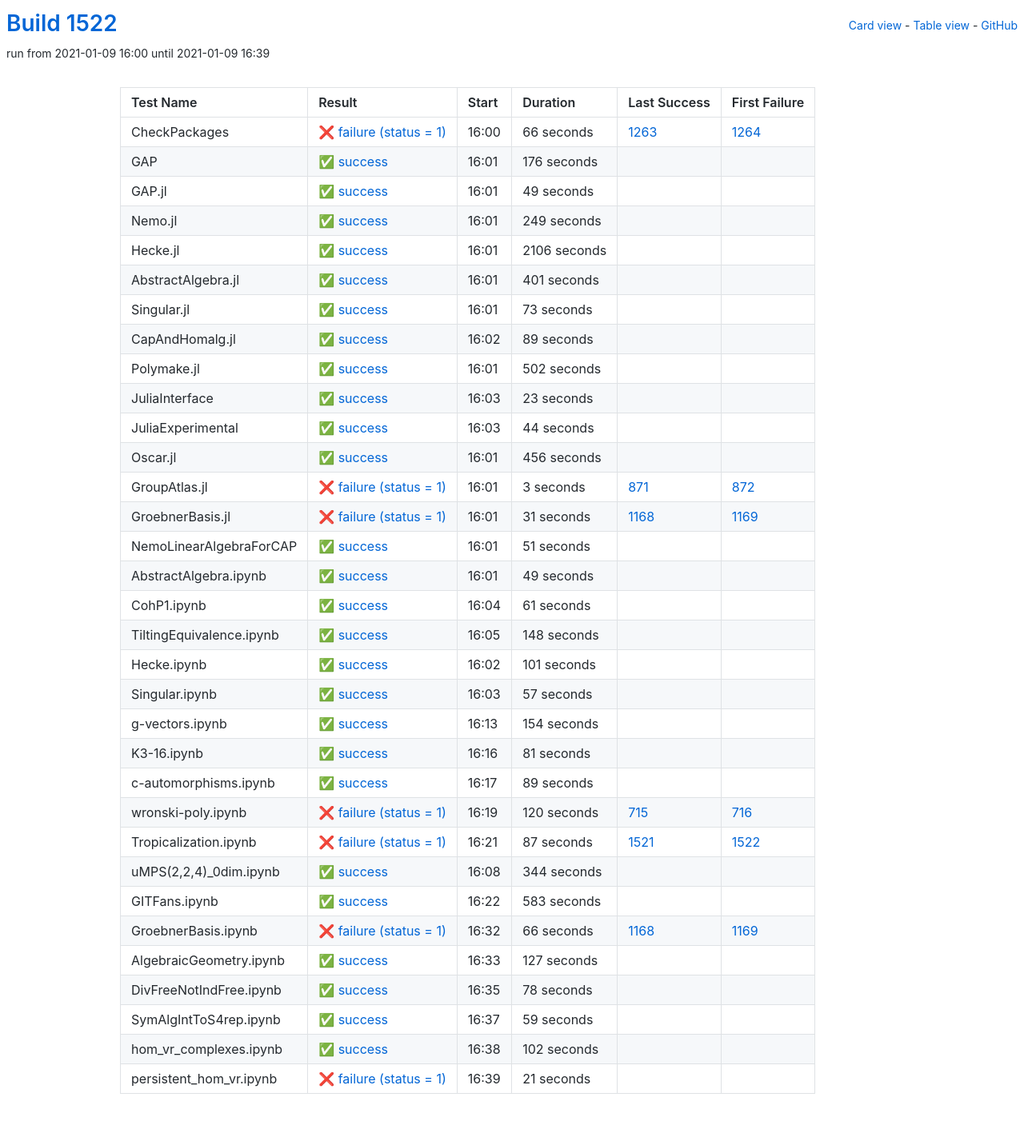
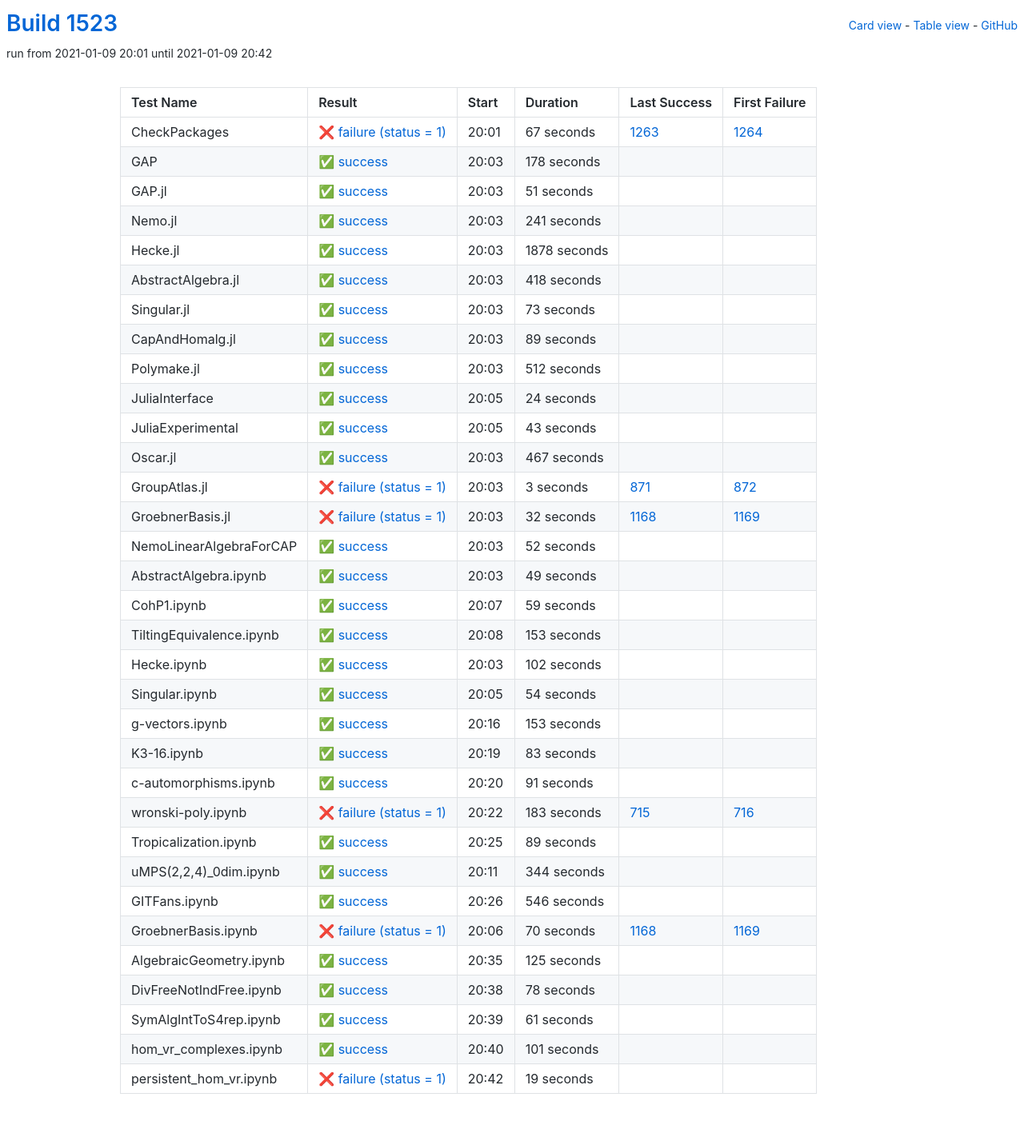
Before and after one commit to oscar-system/oscar-ci-status-stable, a Jekyll site: the page built from table.html, in a window 1280 px wide. Shown: the whole page at 80% size. Built offline with Jekyll 4.4.1, drawn with Linux system fonts in a browser that asks for light colours.

Commit message:
Build #1523

```diff
--- a/_data/ci.yml
+++ b/_data/ci.yml
@@ -1,6 +1,6 @@
 ---
-build: 1522
-build_url: https://oscarci.mathematik.uni-kl.de/job/oscar-stable/1522/
+build: 1523
+build_url: https://oscarci.mathematik.uni-kl.de/job/oscar-stable/1523/
 job: oscar-stable
 organization: oscar-system
 repo: oscar-ci-status-stable
@@ -8,80 +8,80 @@ repourl: https://github.com/oscar-system/oscar-ci-status-stable
 tests:
 - name: CheckPackages
   id: checkpackages
-  log: https://oscarci.mathematik.uni-kl.de/job/oscar-stable/1522/artifact/logs/build-1522/CheckPackages.log
-  start: 2021-01-09 16:00
+  log: https://oscarci.mathematik.uni-kl.de/job/oscar-stable/1523/artifact/logs/build-1523/CheckPackages.log
+  start: 2021-01-09 20:01
   success: false
   exitcode: 1
   status: failure
-  duration: 66
+  duration: 67
   last_success: 1263
   last_success_url: https://oscarci.mathematik.uni-kl.de/job/oscar-stable/1263/
   first_failure: 1264
   first_failure_url: https://oscarci.mathematik.uni-kl.de/job/oscar-stable/1264/
 - name: GAP
   id: gap
-  log: https://oscarci.mathematik.uni-kl.de/job/oscar-stable/1522/artifact/logs/build-1522/GAP.log
-  start: 2021-01-09 16:01
+  log: https://oscarci.mathematik.uni-kl.de/job/oscar-stable/1523/artifact/logs/build-1523/GAP.log
+  start: 2021-01-09 20:03
   success: true
   exitcode: 0
   status: success
-  duration: 176
+  duration: 178
   last_success: false
   last_success_url:
   first_failure: false
   first_failure_url:
 - name: GAP.jl
   id: gap-jl
-  log: https://oscarci.mathematik.uni-kl.de/job/oscar-stable/1522/artifact/logs/build-1522/GAP.jl.log
-  start: 2021-01-09 16:01
+  log: https://oscarci.mathematik.uni-kl.de/job/oscar-stable/1523/artifact/logs/build-1523/GAP.jl.log
+  start: 2021-01-09 20:03
   success: true
   exitcode: 0
   status: success
-  duration: 49
+  duration: 51
   last_success: false
   last_success_url:
   first_failure: false
   first_failure_url:
 - name: Nemo.jl
   id: nemo-jl
-  log: https://oscarci.mathematik.uni-kl.de/job/oscar-stable/1522/artifact/logs/build-1522/Nemo.jl.log
-  start: 2021-01-09 16:01
+  log: https://oscarci.mathematik.uni-kl.de/job/oscar-stable/1523/artifact/logs/build-1523/Nemo.jl.log
+  start: 2021-01-09 20:03
   success: true
   exitcode: 0
   status: success
-  duration: 249
+  duration: 241
   last_success: false
   last_success_url:
   first_failure: false
   first_failure_url:
 - name: Hecke.jl
   id: hecke-jl
-  log: https://oscarci.mathematik.uni-kl.de/job/oscar-stable/1522/artifact/logs/build-1522/Hecke.jl.log
-  start: 2021-01-09 16:01
+  log: https://oscarci.mathematik.uni-kl.de/job/oscar-stable/1523/artifact/logs/build-1523/Hecke.jl.log
+  start: 2021-01-09 20:03
   success: true
   exitcode: 0
   status: success
-  duration: 2106
+  duration: 1878
   last_success: false
   last_success_url:
   first_failure: false
   first_failure_url:
 - name: AbstractAlgebra.jl
   id: abstractalgebra-jl
-  log: https://oscarci.mathematik.uni-kl.de/job/oscar-stable/1522/artifact/logs/build-1522/AbstractAlgebra.jl.log
-  start: 2021-01-09 16:01
+  log: https://oscarci.mathematik.uni-kl.de/job/oscar-stable/1523/artifact/logs/build-1523/AbstractAlgebra.jl.log
+  start: 2021-01-09 20:03
   success: true
   exitcode: 0
   status: success
-  duration: 401
+  duration: 418
   last_success: false
   last_success_url:
   first_failure: false
   first_failure_url:
 - name: Singular.jl
   id: singular-jl
-  log: https://oscarci.mathematik.uni-kl.de/job/oscar-stable/1522/artifact/logs/build-1522/Singular.jl.log
-  start: 2021-01-09 16:01
+  log: https://oscarci.mathematik.uni-kl.de/job/oscar-stable/1523/artifact/logs/build-1523/Singular.jl.log
+  start: 2021-01-09 20:03
   success: true
   exitcode: 0
   status: success
@@ -92,8 +92,8 @@ tests:
   first_failure_url:
 - name: CapAndHomalg.jl
   id: capandhomalg-jl
-  log: https://oscarci.mathematik.uni-kl.de/job/oscar-stable/1522/artifact/logs/build-1522/CapAndHomalg.jl.log
-  start: 2021-01-09 16:02
+  log: https://oscarci.mathematik.uni-kl.de/job/oscar-stable/1523/artifact/logs/build-1523/CapAndHomalg.jl.log
+  start: 2021-01-09 20:03
   success: true
   exitcode: 0
   status: success
@@ -104,56 +104,56 @@ tests:
   first_failure_url:
 - name: Polymake.jl
   id: polymake-jl
-  log: https://oscarci.mathematik.uni-kl.de/job/oscar-stable/1522/artifact/logs/build-1522/Polymake.jl.log
-  start: 2021-01-09 16:01
+  log: https://oscarci.mathematik.uni-kl.de/job/oscar-stable/1523/artifact/logs/build-1523/Polymake.jl.log
+  start: 2021-01-09 20:03
   success: true
   exitcode: 0
   status: success
-  duration: 502
+  duration: 512
   last_success: false
   last_success_url:
   first_failure: false
   first_failure_url:
 - name: JuliaInterface
   id: juliainterface
-  log: https://oscarci.mathematik.uni-kl.de/job/oscar-stable/1522/artifact/logs/build-1522/JuliaInterface.log
-  start: 2021-01-09 16:03
+  log: https://oscarci.mathematik.uni-kl.de/job/oscar-stable/1523/artifact/logs/build-1523/JuliaInterface.log
+  start: 2021-01-09 20:05
   success: true
   exitcode: 0
   status: success
-  duration: 23
+  duration: 24
   last_success: false
   last_success_url:
   first_failure: false
   first_failure_url:
 - name: JuliaExperimental
   id: juliaexperimental
-  log: https://oscarci.mathematik.uni-kl.de/job/oscar-stable/1522/artifact/logs/build-1522/JuliaExperimental.log
-  start: 2021-01-09 16:03
+  log: https://oscarci.mathematik.uni-kl.de/job/oscar-stable/1523/artifact/logs/build-1523/JuliaExperimental.log
+  start: 2021-01-09 20:05
   success: true
   exitcode: 0
   status: success
-  duration: 44
+  duration: 43
   last_success: false
   last_success_url:
   first_failure: false
   first_failure_url:
 - name: Oscar.jl
   id: oscar-jl
-  log: https://oscarci.mathematik.uni-kl.de/job/oscar-stable/1522/artifact/logs/build-1522/Oscar.jl.log
-  start: 2021-01-09 16:01
+  log: https://oscarci.mathematik.uni-kl.de/job/oscar-stable/1523/artifact/logs/build-1523/Oscar.jl.log
+  start: 2021-01-09 20:03
   success: true
   exitcode: 0
   status: success
-  duration: 456
+  duration: 467
   last_success: false
   last_success_url:
   first_failure: false
   first_failure_url:
 - name: GroupAtlas.jl
   id: groupatlas-jl
-  log: https://oscarci.mathematik.uni-kl.de/job/oscar-stable/1522/artifact/logs/build-1522/GroupAtlas.jl.log
-  start: 2021-01-09 16:01
+  log: https://oscarci.mathematik.uni-kl.de/job/oscar-stable/1523/artifact/logs/build-1523/GroupAtlas.jl.log
+  start: 2021-01-09 20:03
   success: false
   exitcode: 1
   status: failure
@@ -164,32 +164,32 @@ tests:
   first_failure_url: https://oscarci.mathematik.uni-kl.de/job/oscar-stable/872/
 - name: GroebnerBasis.jl
   id: groebnerbasis-jl
-  log: https://oscarci.mathematik.uni-kl.de/job/oscar-stable/1522/artifact/logs/build-1522/GroebnerBasis.jl.log
-  start: 2021-01-09 16:01
+  log: https://oscarci.mathematik.uni-kl.de/job/oscar-stable/1523/artifact/logs/build-1523/GroebnerBasis.jl.log
+  start: 2021-01-09 20:03
   success: false
   exitcode: 1
   status: failure
-  duration: 31
+  duration: 32
   last_success: 1168
   last_success_url: https://oscarci.mathematik.uni-kl.de/job/oscar-stable/1168/
   first_failure: 1169
   first_failure_url: https://oscarci.mathematik.uni-kl.de/job/oscar-stable/1169/
 - name: NemoLinearAlgebraForCAP
   id: nemolinearalgebraforcap
-  log: https://oscarci.mathematik.uni-kl.de/job/oscar-stable/1522/artifact/logs/build-1522/NemoLinearAlgebraForCAP.log
-  start: 2021-01-09 16:01
+  log: https://oscarci.mathematik.uni-kl.de/job/oscar-stable/1523/artifact/logs/build-1523/NemoLinearAlgebraForCAP.log
+  start: 2021-01-09 20:03
   success: true
   exitcode: 0
   status: success
-  duration: 51
+  duration: 52
   last_success: false
   last_success_url:
   first_failure: false
   first_failure_url:
 - name: AbstractAlgebra.ipynb
   id: abstractalgebra-ipynb
-  log: https://oscarci.mathematik.uni-kl.de/job/oscar-stable/1522/artifact/logs/build-1522/AbstractAlgebra.ipynb.log
-  start: 2021-01-09 16:01
+  log: https://oscarci.mathematik.uni-kl.de/job/oscar-stable/1523/artifact/logs/build-1523/AbstractAlgebra.ipynb.log
+  start: 2021-01-09 20:03
   success: true
   exitcode: 0
   status: success
@@ -200,80 +200,104 @@ tests:
   first_failure_url:
 - name: CohP1.ipynb
   id: cohp1-ipynb
-  log: https://oscarci.mathematik.uni-kl.de/job/oscar-stable/1522/artifact/logs/build-1522/CohP1.ipynb.log
-  start: 2021-01-09 16:04
+  log: https://oscarci.mathematik.uni-kl.de/job/oscar-stable/1523/artifact/logs/build-1523/CohP1.ipynb.log
+  start: 2021-01-09 20:07
   success: true
   exitcode: 0
   status: success
-  duration: 61
+  duration: 59
   last_success: false
   last_success_url:
   first_failure: false
   first_failure_url:
 - name: TiltingEquivalence.ipynb
   id: tiltingequivalence-ipynb
-  log: https://oscarci.mathematik.uni-kl.de/job/oscar-stable/1522/artifact/logs/build-1522/TiltingEquivalence.ipynb.log
-  start: 2021-01-09 16:05
+  log: https://oscarci.mathematik.uni-kl.de/job/oscar-stable/1523/artifact/logs/build-1523/TiltingEquivalence.ipynb.log
+  start: 2021-01-09 20:08
   success: true
   exitcode: 0
   status: success
-  duration: 148
+  duration: 153
   last_success: false
   last_success_url:
   first_failure: false
   first_failure_url:
 - name: Hecke.ipynb
   id: hecke-ipynb
-  log: https://oscarci.mathematik.uni-kl.de/job/oscar-stable/1522/artifact/logs/build-1522/Hecke.ipynb.log
-  start: 2021-01-09 16:02
+  log: https://oscarci.mathematik.uni-kl.de/job/oscar-stable/1523/artifact/logs/build-1523/Hecke.ipynb.log
+  start: 2021-01-09 20:03
   success: true
   exitcode: 0
   status: success
-  duration: 101
+  duration: 102
   last_success: false
   last_success_url:
   first_failure: false
   first_failure_url:
 - name: Singular.ipynb
   id: singular-ipynb
-  log: https://oscarci.mathematik.uni-kl.de/job/oscar-stable/1522/artifact/logs/build-1522/Singular.ipynb.log
-  start: 2021-01-09 16:03
+  log: https://oscarci.mathematik.uni-kl.de/job/oscar-stable/1523/artifact/logs/build-1523/Singular.ipynb.log
+  start: 2021-01-09 20:05
   success: true
   exitcode: 0
   status: success
-  duration: 57
+  duration: 54
   last_success: false
   last_success_url:
   first_failure: false
   first_failure_url:
 - name: g-vectors.ipynb
   id: g-vectors-ipynb
-  log: https://oscarci.mathematik.uni-kl.de/job/oscar-stable/1522/artifact/logs/build-1522/g-vectors.ipynb.log
-  start: 2021-01-09 16:13
+  log: https://oscarci.mathematik.uni-kl.de/job/oscar-stable/1523/artifact/logs/build-1523/g-vectors.ipynb.log
+  start: 2021-01-09 20:16
   success: true
   exitcode: 0
   status: success
-  duration: 154
+  duration: 153
   last_success: false
   last_success_url:
   first_failure: false
   first_failure_url:
 - name: K3-16.ipynb
   id: k3-16-ipynb
-  log: https://oscarci.mathematik.uni-kl.de/job/oscar-stable/1522/artifact/logs/build-1522/K3-16.ipynb.log
-  start: 2021-01-09 16:16
+  log: https://oscarci.mathematik.uni-kl.de/job/oscar-stable/1523/artifact/logs/build-1523/K3-16.ipynb.log
+  start: 2021-01-09 20:19
   success: true
   exitcode: 0
   status: success
-  duration: 81
+  duration: 83
   last_success: false
   last_success_url:
   first_failure: false
   first_failure_url:
 - name: c-automorphisms.ipynb
   id: c-automorphisms-ipynb
-  log: https://oscarci.mathematik.uni-kl.de/job/oscar-stable/1522/artifact/logs/build-1522/c-automorphisms.ipynb.log
-  start: 2021-01-09 16:17
+  log: https://oscarci.mathematik.uni-kl.de/job/oscar-stable/1523/artifact/logs/build-1523/c-automorphisms.ipynb.log
+  start: 2021-01-09 20:20
+  success: true
+  exitcode: 0
+  status: success
+  duration: 91
+  last_success: false
+  last_success_url:
+  first_failure: false
+  first_failure_url:
+- name: wronski-poly.ipynb
+  id: wronski-poly-ipynb
+  log: https://oscarci.mathematik.uni-kl.de/job/oscar-stable/1523/artifact/logs/build-1523/wronski-poly.ipynb.log
+  start: 2021-01-09 20:22
+  success: false
+  exitcode: 1
+  status: failure
+  duration: 183
+  last_success: 715
+  last_success_url: https://oscarci.mathematik.uni-kl.de/job/oscar-stable/715/
+  first_failure: 716
+  first_failure_url: https://oscarci.mathematik.uni-kl.de/job/oscar-stable/716/
+- name: Tropicalization.ipynb
+  id: tropicalization-ipynb
+  log: https://oscarci.mathematik.uni-kl.de/job/oscar-stable/1523/artifact/logs/build-1523/Tropicalization.ipynb.log
+  start: 2021-01-09 20:25
   success: true
   exitcode: 0
   status: success
@@ -282,34 +306,10 @@ tests:
   last_success_url:
   first_failure: false
   first_failure_url:
-- name: wronski-poly.ipynb
-  id: wronski-poly-ipynb
-  log: https://oscarci.mathematik.uni-kl.de/job/oscar-stable/1522/artifact/logs/build-1522/wronski-poly.ipynb.log
-  start: 2021-01-09 16:19
-  success: false
-  exitcode: 1
-  status: failure
-  duration: 120
-  last_success: 715
-  last_success_url: https://oscarci.mathematik.uni-kl.de/job/oscar-stable/715/
-  first_failure: 716
-  first_failure_url: https://oscarci.mathematik.uni-kl.de/job/oscar-stable/716/
-- name: Tropicalization.ipynb
-  id: tropicalization-ipynb
-  log: https://oscarci.mathematik.uni-kl.de/job/oscar-stable/1522/artifact/logs/build-1522/Tropicalization.ipynb.log
-  start: 2021-01-09 16:21
-  success: false
-  exitcode: 1
-  status: failure
-  duration: 87
-  last_success: 1521
-  last_success_url: https://oscarci.mathematik.uni-kl.de/job/oscar-stable/1521/
-  first_failure: 1522
-  first_failure_url: https://oscarci.mathematik.uni-kl.de/job/oscar-stable/1522/
 - name: uMPS(2,2,4)_0dim.ipynb
   id: umps-2-2-4-0dim-ipynb
-  log: https://oscarci.mathematik.uni-kl.de/job/oscar-stable/1522/artifact/logs/build-1522/uMPS-2-2-4-_0dim.ipynb.log
-  start: 2021-01-09 16:08
+  log: https://oscarci.mathematik.uni-kl.de/job/oscar-stable/1523/artifact/logs/build-1523/uMPS-2-2-4-_0dim.ipynb.log
+  start: 2021-01-09 20:11
   success: true
   exitcode: 0
   status: success
@@ -320,44 +320,44 @@ tests:
   first_failure_url:
 - name: GITFans.ipynb
   id: gitfans-ipynb
-  log: https://oscarci.mathematik.uni-kl.de/job/oscar-stable/1522/artifact/logs/build-1522/GITFans.ipynb.log
-  start: 2021-01-09 16:22
+  log: https://oscarci.mathematik.uni-kl.de/job/oscar-stable/1523/artifact/logs/build-1523/GITFans.ipynb.log
+  start: 2021-01-09 20:26
   success: true
   exitcode: 0
   status: success
-  duration: 583
+  duration: 546
   last_success: false
   last_success_url:
   first_failure: false
   first_failure_url:
 - name: GroebnerBasis.ipynb
   id: groebnerbasis-ipynb
-  log: https://oscarci.mathematik.uni-kl.de/job/oscar-stable/1522/artifact/logs/build-1522/GroebnerBasis.ipynb.log
-  start: 2021-01-09 16:32
+  log: https://oscarci.mathematik.uni-kl.de/job/oscar-stable/1523/artifact/logs/build-1523/GroebnerBasis.ipynb.log
+  start: 2021-01-09 20:06
   success: false
   exitcode: 1
   status: failure
-  duration: 66
+  duration: 70
   last_success: 1168
   last_success_url: https://oscarci.mathematik.uni-kl.de/job/oscar-stable/1168/
   first_failure: 1169
   first_failure_url: https://oscarci.mathematik.uni-kl.de/job/oscar-stable/1169/
 - name: AlgebraicGeometry.ipynb
   id: algebraicgeometry-ipynb
-  log: https://oscarci.mathematik.uni-kl.de/job/oscar-stable/1522/artifact/logs/build-1522/AlgebraicGeometry.ipynb.log
-  start: 2021-01-09 16:33
+  log: https://oscarci.mathematik.uni-kl.de/job/oscar-stable/1523/artifact/logs/build-1523/AlgebraicGeometry.ipynb.log
+  start: 2021-01-09 20:35
   success: true
   exitcode: 0
   status: success
-  duration: 127
+  duration: 125
   last_success: false
   last_success_url:
   first_failure: false
   first_failure_url:
 - name: DivFreeNotIndFree.ipynb
   id: divfreenotindfree-ipynb
-  log: https://oscarci.mathematik.uni-kl.de/job/oscar-stable/1522/artifact/logs/build-1522/DivFreeNotIndFree.ipynb.log
-  start: 2021-01-09 16:35
+  log: https://oscarci.mathematik.uni-kl.de/job/oscar-stable/1523/artifact/logs/build-1523/DivFreeNotIndFree.ipynb.log
+  start: 2021-01-09 20:38
   success: true
   exitcode: 0
   status: success
@@ -368,36 +368,36 @@ tests:
   first_failure_url:
 - name: SymAlgIntToS4rep.ipynb
   id: symalginttos4rep-ipynb
-  log: https://oscarci.mathematik.uni-kl.de/job/oscar-stable/1522/artifact/logs/build-1522/SymAlgIntToS4rep.ipynb.log
-  start: 2021-01-09 16:37
+  log: https://oscarci.mathematik.uni-kl.de/job/oscar-stable/1523/artifact/logs/build-1523/SymAlgIntToS4rep.ipynb.log
+  start: 2021-01-09 20:39
   success: true
   exitcode: 0
   status: success
-  duration: 59
+  duration: 61
   last_success: false
   last_success_url:
   first_failure: false
   first_failure_url:
 - name: hom_vr_complexes.ipynb
   id: hom-vr-complexes-ipynb
-  log: https://oscarci.mathematik.uni-kl.de/job/oscar-stable/1522/artifact/logs/build-1522/hom_vr_complexes.ipynb.log
-  start: 2021-01-09 16:38
+  log: https://oscarci.mathematik.uni-kl.de/job/oscar-stable/1523/artifact/logs/build-1523/hom_vr_complexes.ipynb.log
+  start: 2021-01-09 20:40
   success: true
   exitcode: 0
   status: success
-  duration: 102
+  duration: 101
   last_success: false
   last_success_url:
   first_failure: false
   first_failure_url:
 - name: persistent_hom_vr.ipynb
   id: persistent-hom-vr-ipynb
-  log: https://oscarci.mathematik.uni-kl.de/job/oscar-stable/1522/artifact/logs/build-1522/persistent_hom_vr.ipynb.log
-  start: 2021-01-09 16:39
+  log: https://oscarci.mathematik.uni-kl.de/job/oscar-stable/1523/artifact/logs/build-1523/persistent_hom_vr.ipynb.log
+  start: 2021-01-09 20:42
   success: false
   exitcode: 1
   status: failure
-  duration: 21
+  duration: 19
   last_success: false
   last_success_url:
   first_failure: false
```
Also changed, not shown: README.md.
